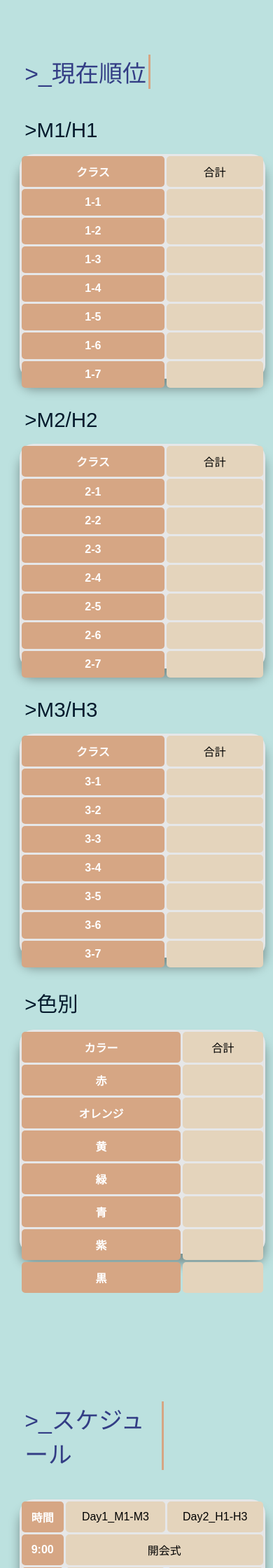
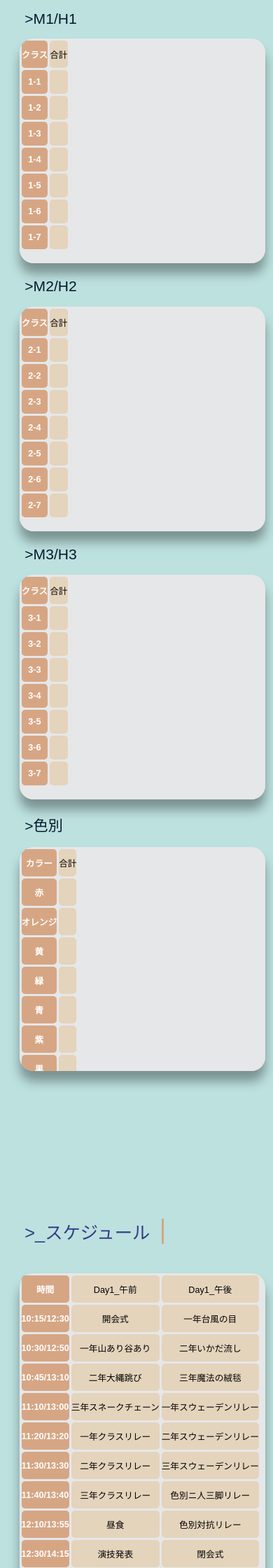
Before and after one commit to Hiroo-Gakuen-ICT-Committee/sportsfestival2023-mainsystem, a Node server app: template views/index.ejs in a window 390 px wide; the page is wider, and only the part inside the window is pictured. Shown: the part 400-2640 px from the top of that part at 70% size. Run offline with Node 20, Linux system fonts and the light colour scheme; the template is opened without the code that fills it, so the values that code supplies are empty; some libraries are stand-ins or nearby versions.

Commit message:
必要最低限

```diff
--- a/public/css/index.css
+++ b/public/css/index.css
@@ -209,7 +209,7 @@ table td{
 }
 .timetable1{
     width:70vw ;
-    height: 62vh;
+    height: 75vh;
     background-color: #E6E7E8;
     box-shadow: 0px 15px 15px 0px rgba(0, 0, 0, 0.35);
     border-radius: 20px;
@@ -218,7 +218,7 @@ table td{
 }
 .table5{
     margin-left: 15vw;
-    margin-top: -62vh;
+    margin-top: -75vh;
 }
 .compet1-title{
     font-family:"maru-maru-gothic-blr-stdn", sans-serif ;
@@ -313,10 +313,83 @@ table td{
     .timetable1{
         width: 90vw;
         margin-left: 5vw;
-        height: 38vh;
+        height: 47vh;
     }
     .table5{
-        margin-top: -38vh;
+        margin-top: -47vh;
         margin-left: 5vw;
     }
 }
+@media screen and (max-width:600px) {
+    .menu1{
+        width: 50vw;
+        margin-left: 5vw;
+    }
+    .menu2{
+        width: 60vw;
+        margin-left: 2vw;
+    }
+    .main-jap1{
+        display: none;
+    }
+    .main-jap2{
+        display: none;
+    }
+    .main-title1{
+        font-size: 3vh;
+        margin-top: 5vh;
+    }
+    .leader-title1{
+        font-size: 2.5vh;
+        margin-top: 2.5vh;
+    }
+    table{
+        font-size: 1.5vh;
+        width:200vw ;
+        overflow-x: scroll;
+        display: block;
+        white-space: nowrap;
+        -webkit-overflow-scrolling: touch;
+    }
+    .leaderboard1{
+        width: 90vw;
+        margin-left: 5vw;
+        overflow: scroll;
+    }
+    .leader-title2{
+        font-size: 2.5vh;
+        margin-top: 2.5vh;
+    }
+    .leaderboard2{
+        width: 90vw;
+        margin-left: 5vw;
+        overflow: scroll;
+    }
+    .leader-title3{
+        font-size: 2.5vh;
+        margin-top: 2.5vh;
+    }
+    .leaderboard3{
+        width: 90vw;
+        margin-left: 5vw;
+        overflow: scroll;
+    }
+    .leader-title4{
+        font-size: 2.5vh;
+        margin-top: 2.5vh;
+    }
+    .leaderboard4{
+        width: 90vw;
+        margin-left: 5vw;
+        overflow: scroll;
+    }
+    .timetable1{
+        height: 52vh;
+    }
+    .table5{
+        margin-top: -52vh;
+    }
+    .main-title2{
+        font-size: 3vh;
+    }
+}
--- a/views/index.ejs
+++ b/views/index.ejs
@@ -380,47 +380,58 @@
     <table class="table5">
         <tr>
             <th class="classname">時間</th>
-            <td>Day1_M1-M3</td>
-            <td>Day2_H1-H3</td>
+            <td>Day1_午前</td>
+            <td>Day1_午後</td>
             </tr>
         <tr>
-            <th class="classname">9:00</th>
-            <td colspan="2">開会式</td>
+            <th class="classname">10:15/12:30</th>
+            <td>開会式</td>
+            <td>一年台風の目</td>
                 </tr>
         <tr>
-            <th class="classname">10:00</th>
-            <td>学年-競技</td>
-            <td>学年-競技</td>
+            <th class="classname">10:30/12:50</th>
+            <td>一年山あり谷あり</td>
+            <td>二年いかだ流し</td>
                 </tr>
         <tr>
-            <th class="classname">11:00</th>
-            <td>学年-競技</td>
-            <td>学年-競技</td>
+            <th class="classname">10:45/13:10</th>
+            <td>二年大縄跳び</td>
+            <td>三年魔法の絨毯</td>
             </tr>
         <tr>
-            <th class="classname">12:00</th>
-            <td>学年-競技</td>
-            <td>学年-競技</td>
+            <th class="classname">11:10/13:00</th>
+            <td>三年スネークチェーン</td>
+            <td>一年スウェーデンリレー</td>
                 </tr>
         <tr>
-            <th class="classname">13:00</th>
-            <td>学年-競技</td>
-            <td>学年-競技</td>
+            <th class="classname">11:20/13:20</th>
+            <td>一年クラスリレー</td>
+            <td>二年スウェーデンリレー</td>
                 </tr>
         <tr>
-            <th class="classname">14:00</th>
-            <td>学年-競技</td>
-            <td>学年-競技</td>
+            <th class="classname">11:30/13:30</th>
+            <td>二年クラスリレー</td>
+            <td>三年スウェーデンリレー</td>
                 </tr>
         <tr>
-            <th class="classname">15:00</th>
-            <td>学年-競技</td>
-            <td>学年-競技</td>
+            <th class="classname">11:40/13:40</th>
+            <td>三年クラスリレー</td>
+            <td>色別ニ人三脚リレー</td>
                 </tr>
         <tr>
-            <th class="classname">16:00</th>
-            <td>学年-競技</td>
-            <td>学年-競技</td>
+            <th class="classname">12:10/13:55</th>
+            <td>昼食</td>
+            <td>色別対抗リレー</td>
+                </tr>
+        <tr>
+            <th class="classname">12:30/14:15</th>
+            <td>演技発表</td>
+            <td>閉会式</td>
+                </tr>
+        <tr>
+            <th class="classname">12:50/14:30</th>
+            <td>クラブ対抗リレー</td>
+            <td>閉会式</td>
         </tr>
     </table>
 </body>
```
Also changed, not shown: public/css/manage.css (+83 -0 lines). Lines whose indentation alone changed are shown as unchanged.
